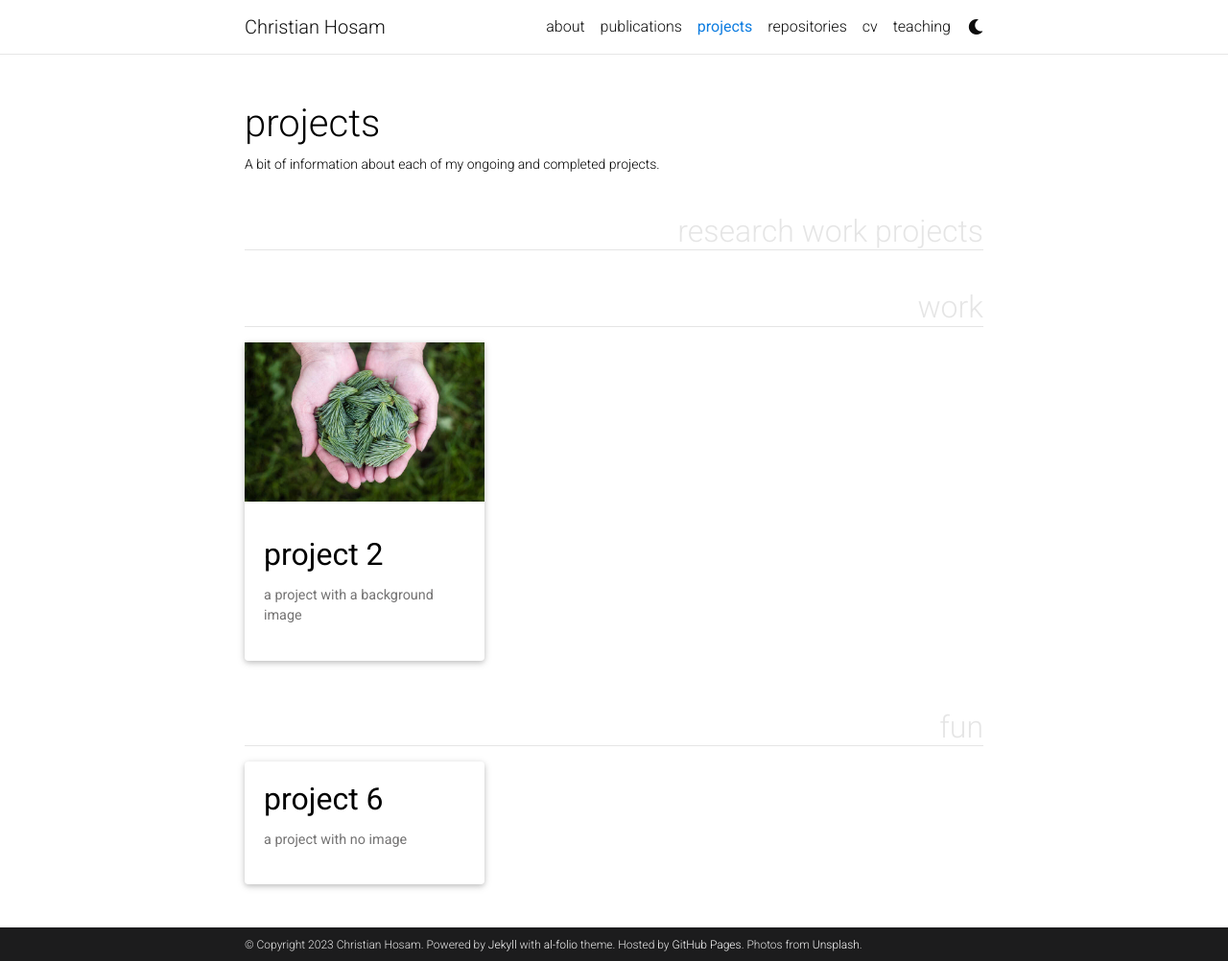
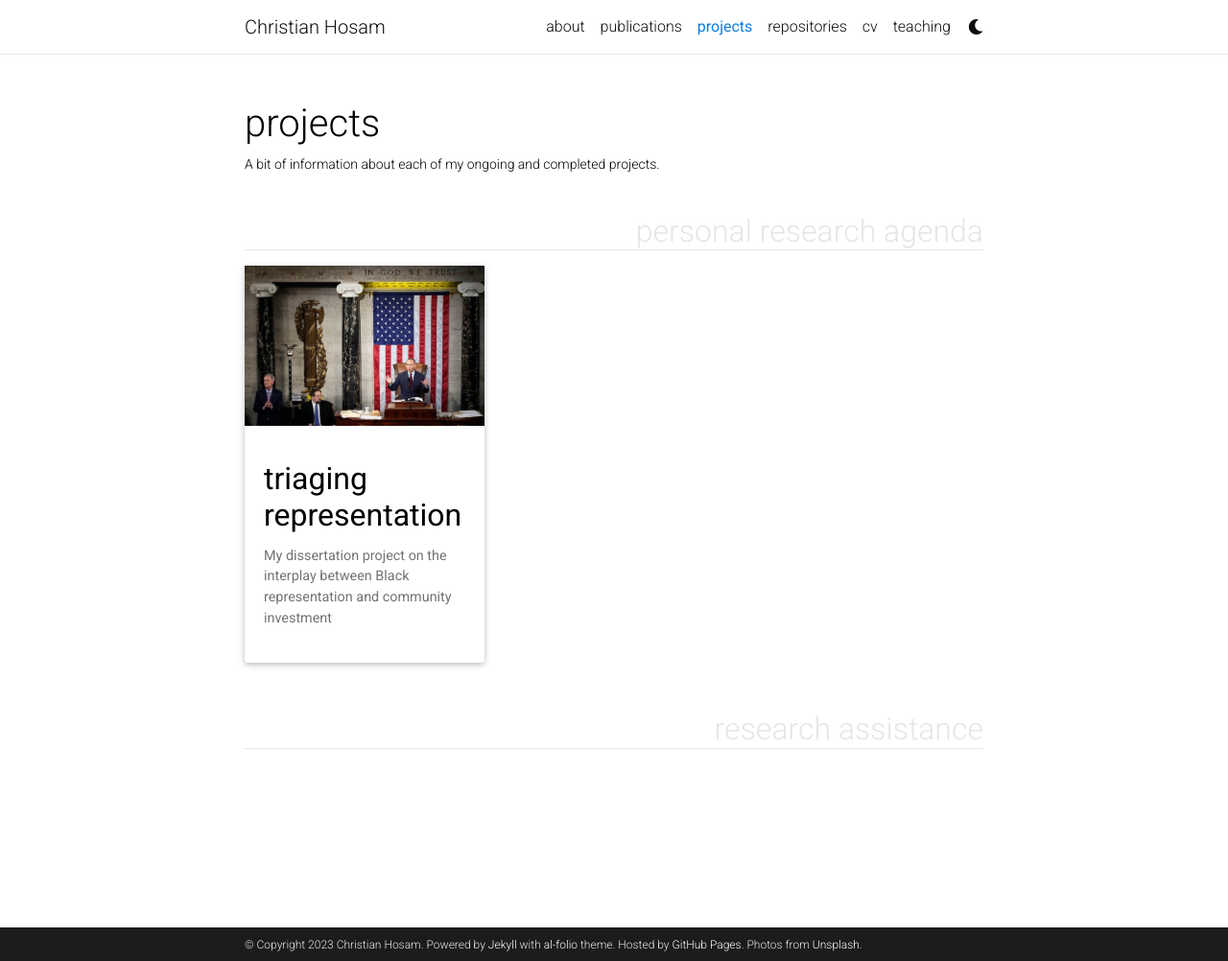
Before and after one commit to chosam2322/chosam2322.github.io, a Jekyll site: the page built from _pages/projects.md, in a window 1280 px wide and 1002 px high. Shown: the whole window at 96% size. Built offline with Jekyll 4.4.1, drawn with Linux system fonts in a browser that asks for light colours; full-size pictures stand in for the smaller copies a plugin makes; comment, search, counter and statistics services are not loaded; a style sheet for code colours, icons or effects is not loaded.

Commit message:
Update projects.md

```diff
--- a/_pages/projects.md
+++ b/_pages/projects.md
@@ -5,7 +5,7 @@ permalink: /projects/
 description: A bit of information about each of my ongoing and completed projects.
 nav: true
 nav_order: 2
-display_categories: [research work projects, work, fun]
+display_categories: [personal research agenda, research assistance]
 horizontal: false
 ---
 
```
